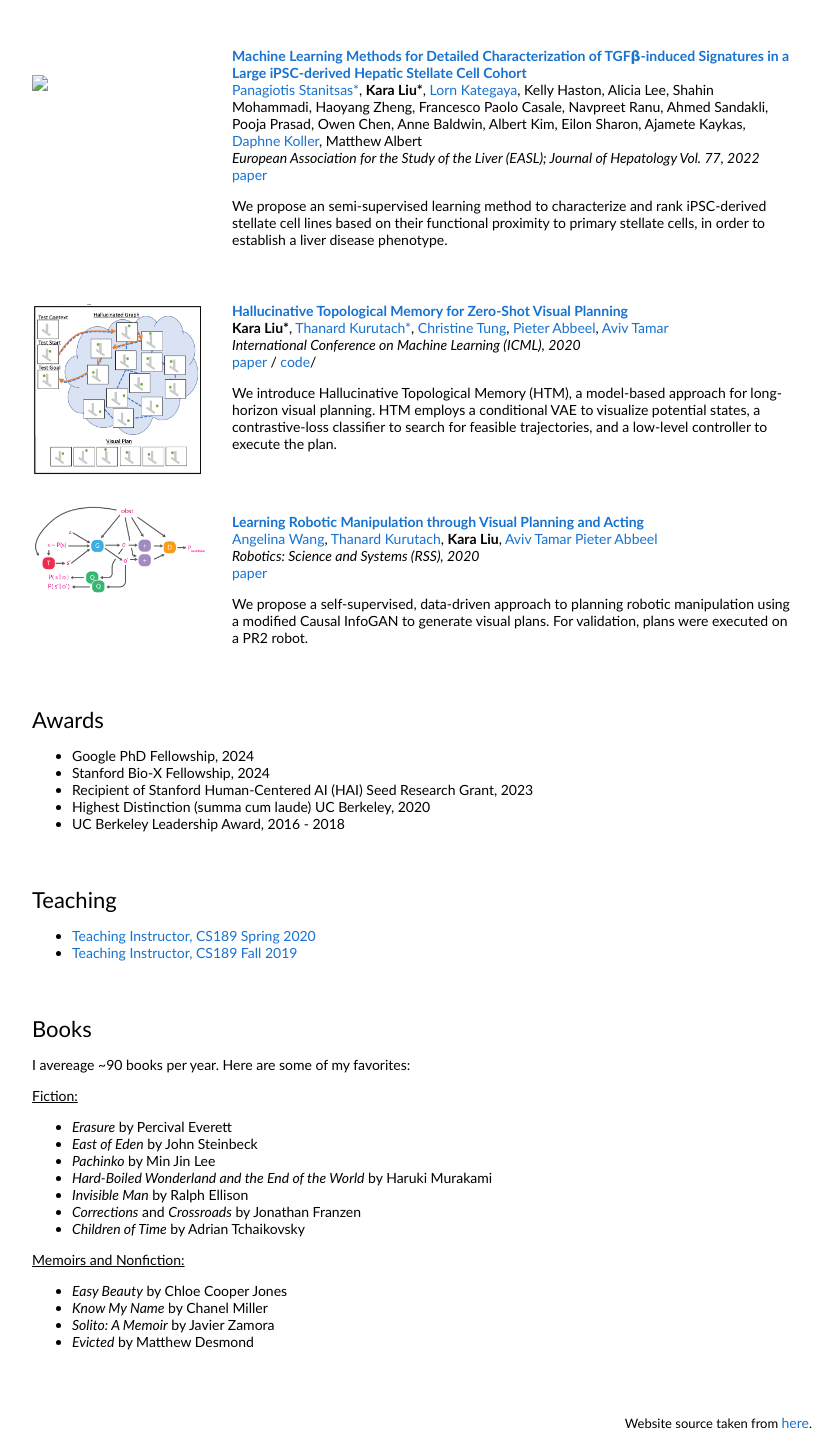
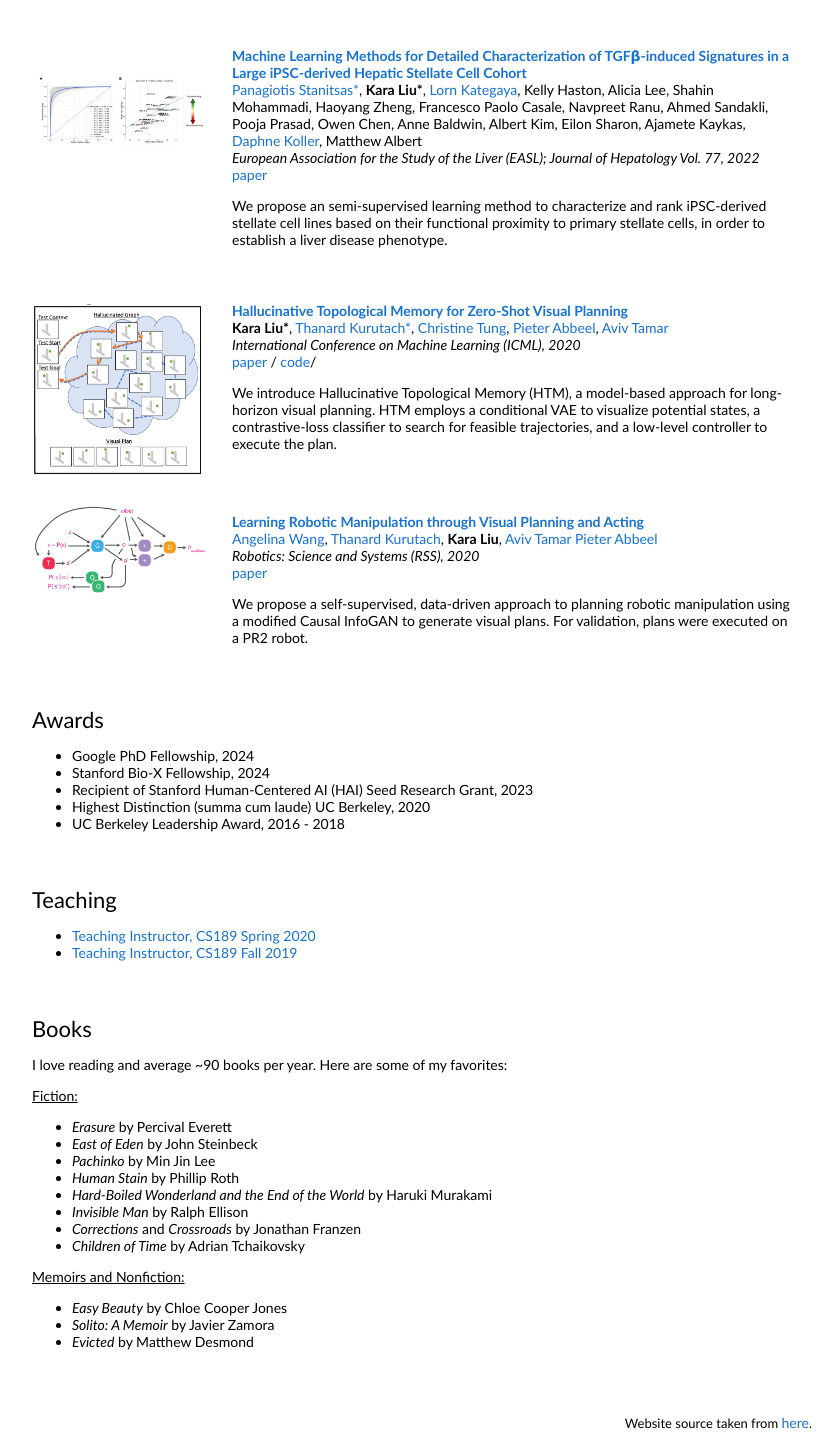
Before and after one commit to karamarieliu/karamarieliu.github.io, a plain HTML site: page index.html in a window 1280 px wide. Shown: the part 1074-2521 px from the top of the page, without its empty margins (228-1049 px from the left). Drawn offline with Linux system fonts and the light colour scheme.

Commit message:
Update index.html

```diff
--- a/index.html
+++ b/index.html
@@ -123,7 +123,7 @@
 	    <tr>
             <td style="padding:20px;width:25%;vertical-align:middle">
               <div class="one">
-                <a href="https://www.journal-of-hepatology.eu/article/S0168-8278(22)00487-1/pdf"><img src='images/tbfb.png' width="175">
+                <a href="https://www.journal-of-hepatology.eu/article/S0168-8278(22)00487-1/pdf"><img src='images/tgfb.png' width="175">
               </div>
             </td>
             <td style="padding:20px;width:75%;vertical-align:middle">
@@ -231,7 +231,7 @@
             <td style="padding:20px;width:100%;vertical-align:middle">
               <heading>Books</heading>
               <p>
-		I avereage ~90 books per year. Here are some of my favorites:
+		I love reading and average ~90 books per year. Here are some of my favorites:
               </p>
 
 	      <u>Fiction:</u>
@@ -240,6 +240,7 @@
 	      <li><em>Erasure</em> by Percival Everett</li>
               <li><em>East of Eden</em> by John Steinbeck</li>
               <li><em>Pachinko</em> by Min Jin Lee</li>
+              <li><em>Human Stain</em> by Phillip Roth</li>
               <li><em>Hard-Boiled Wonderland and the End of the World</em> by Haruki Murakami</li>
               <li><em>Invisible Man</em> by Ralph Ellison</li>
               <li><em>Corrections</em> and <em>Crossroads</em> by Jonathan Franzen</li>
@@ -248,7 +249,6 @@
  	     <u>Memoirs and Nonfiction:</u>
 	     <ul>
 		    <li><em>Easy Beauty</em> by Chloe Cooper Jones</li>
-		    <li><em>Know My Name</em> by Chanel Miller</li>
 		    <li><em>Solito: A Memoir</em> by Javier Zamora</li>
 		    <li><em>Evicted</em> by Matthew Desmond</li>
 
```
